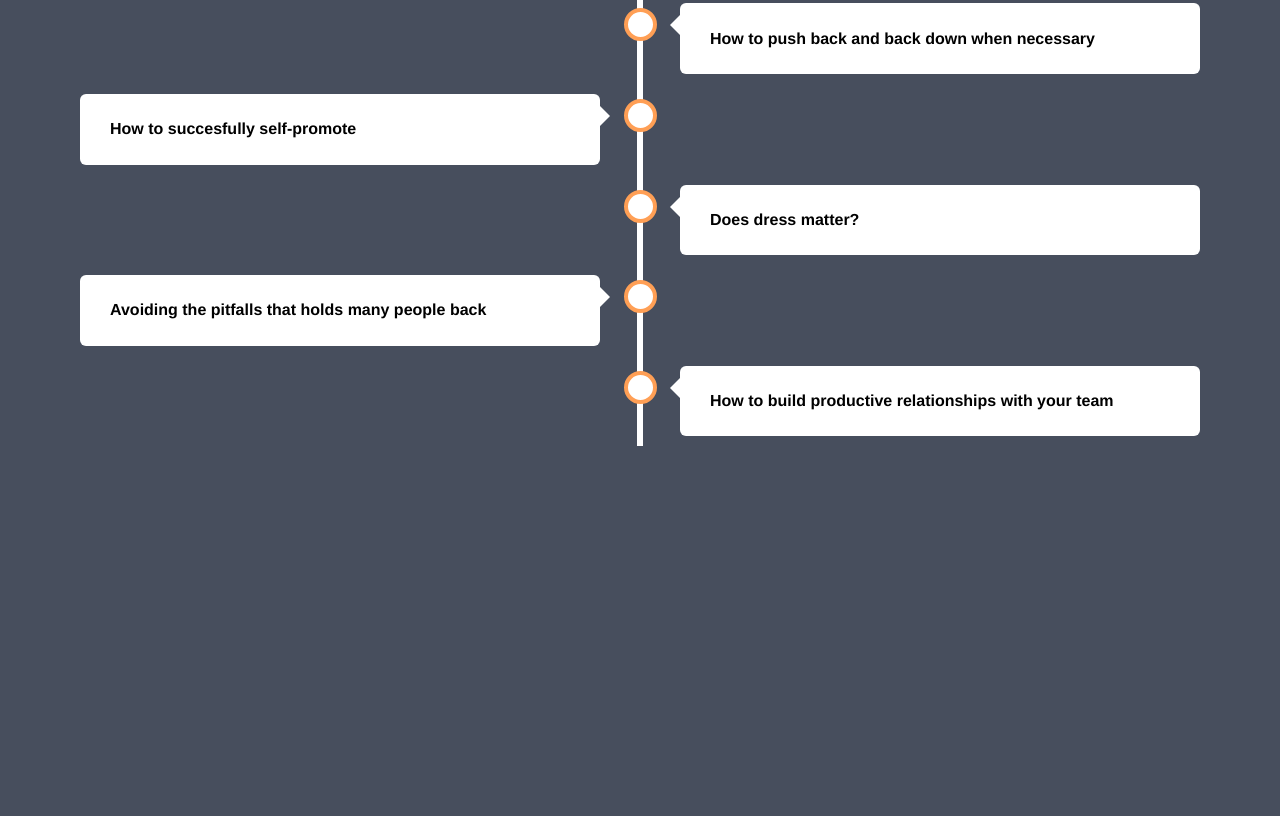
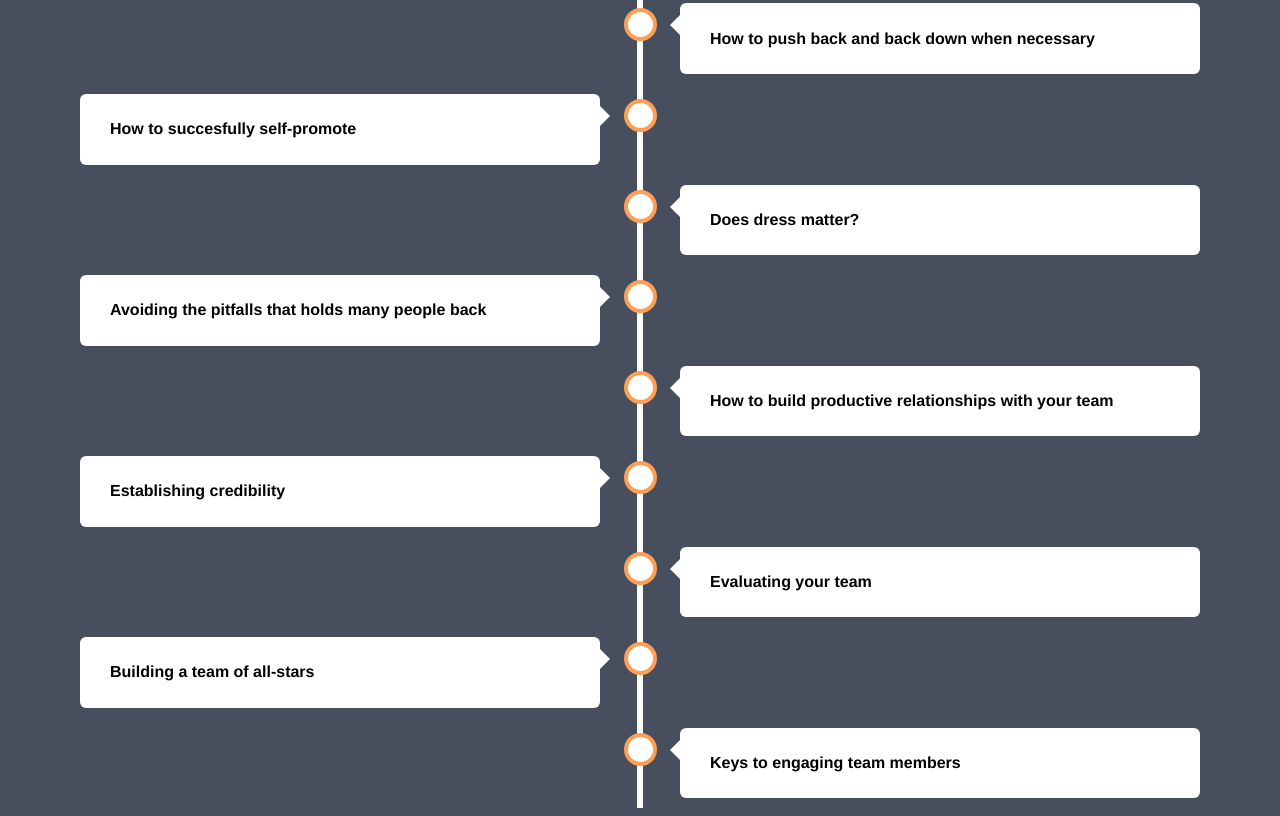
Before and after one commit to nzmdgnc/timeline, a plain HTML site: page index.html in a window 1280 px wide. Shown: the part 358-1174 px from the top of the page. Before the commit the page ends 812 px from the top, so only its background shows below. Drawn offline with Linux system fonts and the light colour scheme.

Commit message:
More points added#

```diff
--- a/index.html
+++ b/index.html
@@ -204,6 +204,26 @@ body {
           <h4>How to build productive relationships with your team</h4>
            </div>
       </div>
+	   <div class="container left">
+        <div class="content">
+          <h4>Establishing credibility</h4>
+           </div>
+      </div>
+      <div class="container right">
+        <div class="content">
+          <h4>Evaluating your team</h4>
+           </div>
+      </div>
+	   <div class="container left">
+        <div class="content">
+          <h4>Building a team of all-stars</h4>
+           </div>
+      </div>
+      <div class="container right">
+        <div class="content">
+          <h4>Keys to engaging team members</h4>
+           </div>
+      </div>
 </div>
 
 </body>
```
